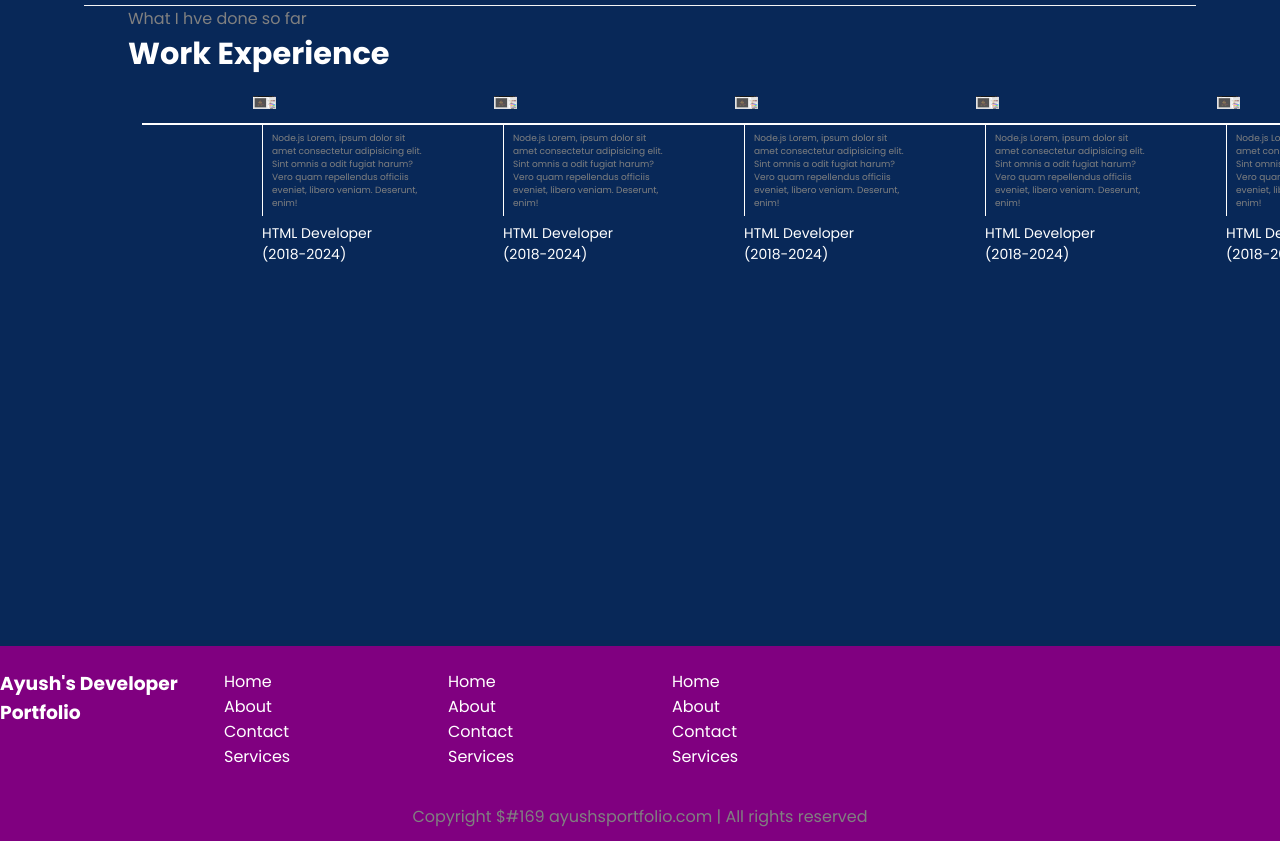
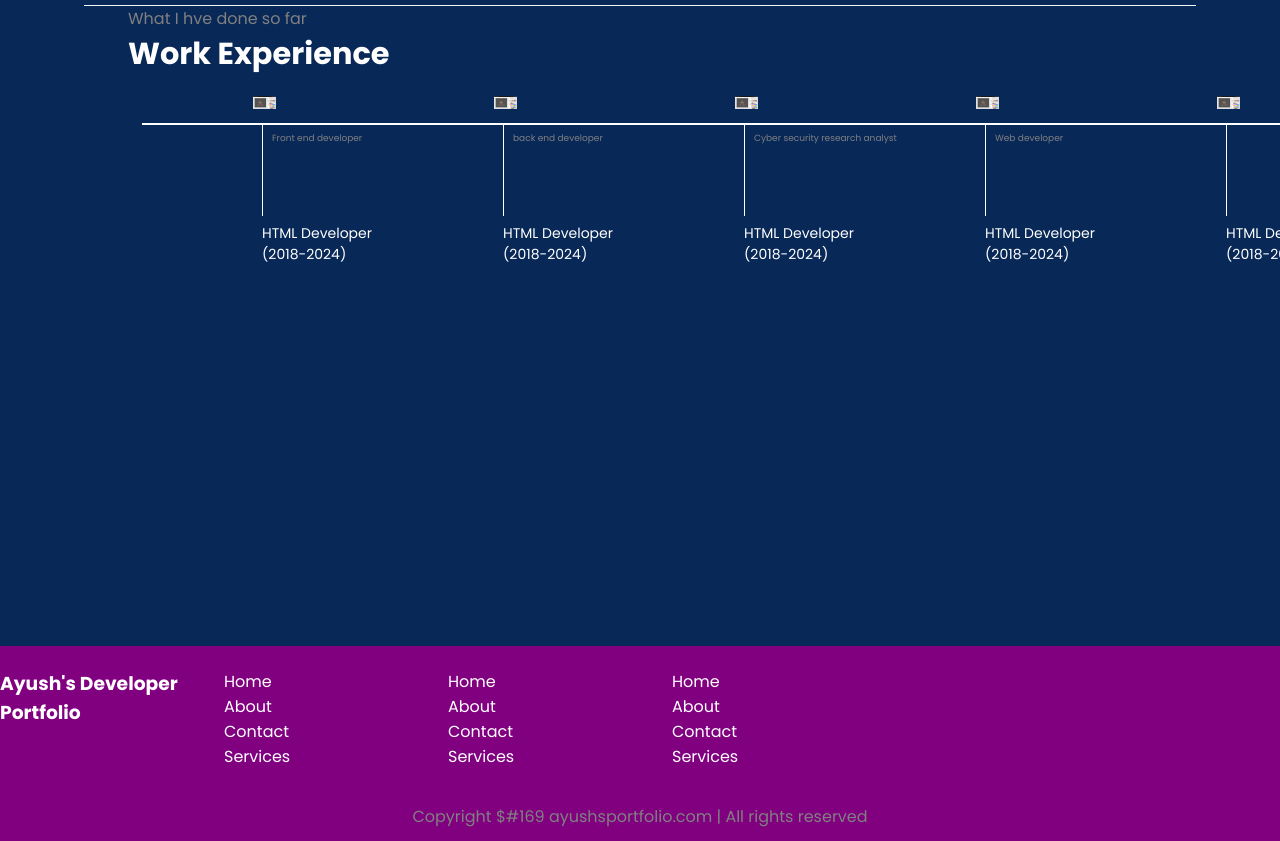
Before and after one commit to lazzysimp/portfolio, a plain HTML site: page index.html in a window 1280 px wide. Shown: the part 1200-2041 px from the top of the page. Drawn offline with nearby package versions, Linux system fonts and the light colour scheme.

Commit message:
Add files via upload

```diff
--- a/index.html
+++ b/index.html
@@ -63,7 +63,7 @@
                         HTML Developer (2018-2024)
                     </div>
                     <div class="vertical-desc">
-                        Node.js Lorem, ipsum dolor sit amet consectetur adipisicing elit. Sint omnis a odit fugiat harum? Vero quam repellendus officiis eveniet, libero veniam. Deserunt, enim!
+                        Front end developer
                     </div>
                 </div>
                 <div class="vertical">
@@ -72,7 +72,7 @@
                         HTML Developer (2018-2024)
                     </div>
                     <div class="vertical-desc">
-                        Node.js Lorem, ipsum dolor sit amet consectetur adipisicing elit. Sint omnis a odit fugiat harum? Vero quam repellendus officiis eveniet, libero veniam. Deserunt, enim!
+                        back end developer
                     </div>
                 </div>
                 <div class="vertical">
@@ -81,7 +81,7 @@
                         HTML Developer (2018-2024)
                     </div>
                     <div class="vertical-desc">
-                        Node.js Lorem, ipsum dolor sit amet consectetur adipisicing elit. Sint omnis a odit fugiat harum? Vero quam repellendus officiis eveniet, libero veniam. Deserunt, enim!
+                        Cyber security research analyst
                     </div>
                 </div>
                 <div class="vertical">
@@ -90,16 +90,13 @@
                         HTML Developer (2018-2024)
                     </div>
                     <div class="vertical-desc">
-                        Node.js Lorem, ipsum dolor sit amet consectetur adipisicing elit. Sint omnis a odit fugiat harum? Vero quam repellendus officiis eveniet, libero veniam. Deserunt, enim!
+                        Web developer
                     </div>
                 </div>
                 <div class="vertical">
                     <img class="image-top" src="Screenshot (19).png" alt="">
                     <div class="vertical-title">
                         HTML Developer (2018-2024)
-                    </div>
-                    <div class="vertical-desc">
-                        Node.js Lorem, ipsum dolor sit amet consectetur adipisicing elit. Sint omnis a odit fugiat harum? Vero quam repellendus officiis eveniet, libero veniam. Deserunt, enim!
                     </div>
                 </div>
                 <!-- <div class="vertical">
```
